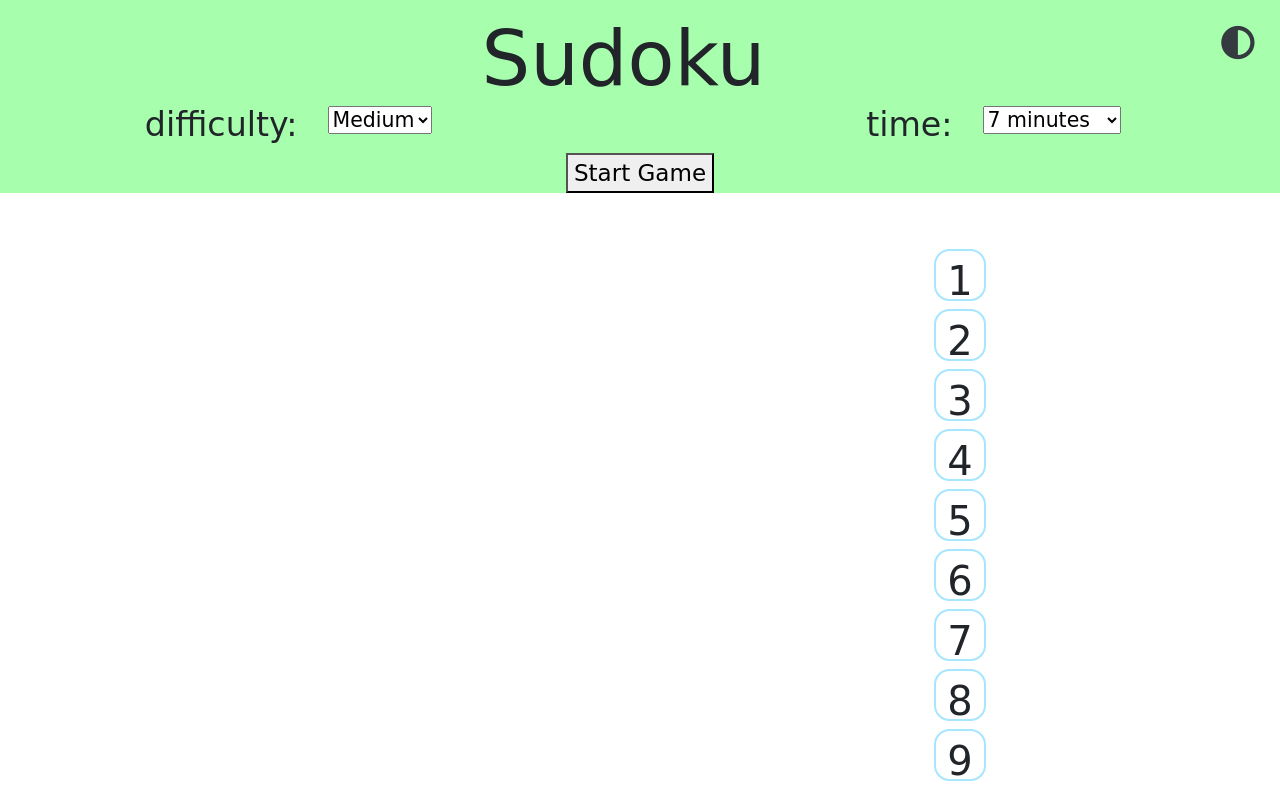
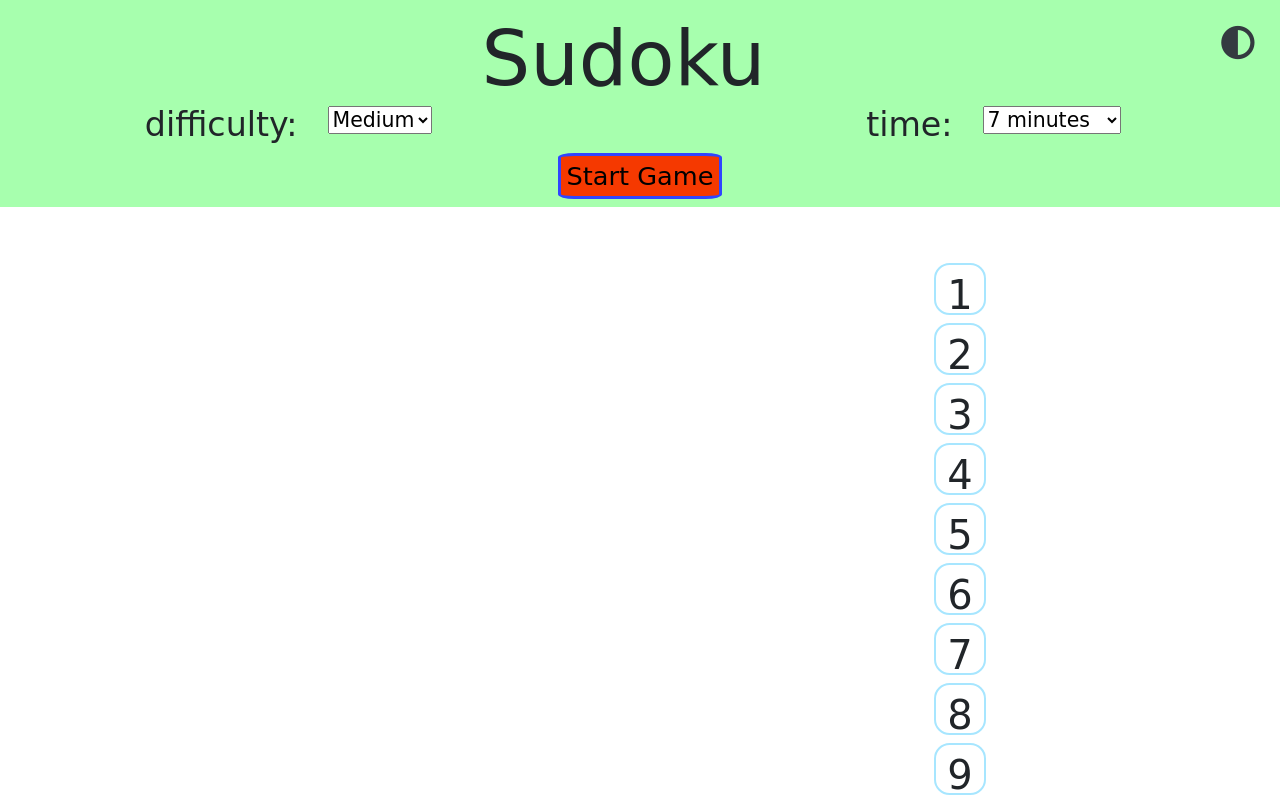
Before and after one commit to it-is-skywalkerl/Sudoku-Game, a plain HTML site: page index.html in a window 1280 px wide. In both pictures the pointer is over the button "Start Game". Drawn offline with nearby package versions, Linux system fonts and the light colour scheme; a web font is replaced by a local one.

Commit message:
Start button effects

```diff
--- a/index.html
+++ b/index.html
@@ -74,7 +74,7 @@
             </div>
         </div>
 
-        <div class="row" style="justify-content: center;">
+        <div class="row" style="justify-content: center; padding-bottom: 1vmin;">
           <button id="start-button">Start Game</button>
         </div>
     </header>
--- a/style.css
+++ b/style.css
@@ -46,6 +46,19 @@ header.dark {
 
 #start-button {
   font-size: 1.8vw;
+  background-color: #b7faff;
+  border: 0.3vw solid rgb(48, 69, 255);
+  border-radius: 10%;
+}
+
+#start-button:hover {
+  font-size: 2vw;
+  background-color: #f53900;
+  transition: ease 0.8s;
+}
+
+#start-button:active {
+  transform: translateY(1vmin);
 }
 
 p#timer {
@@ -200,6 +213,12 @@ p.mightbecorrect {
     font-size: 3vw;
   }
 
+  #start-button:hover {
+    font-size: 3.5vw;
+    background-color: #f53900;
+    transition: ease 0.8s;
+  }
+
   p#timer {
     font-size: 5vw;
     text-align: center;
```
